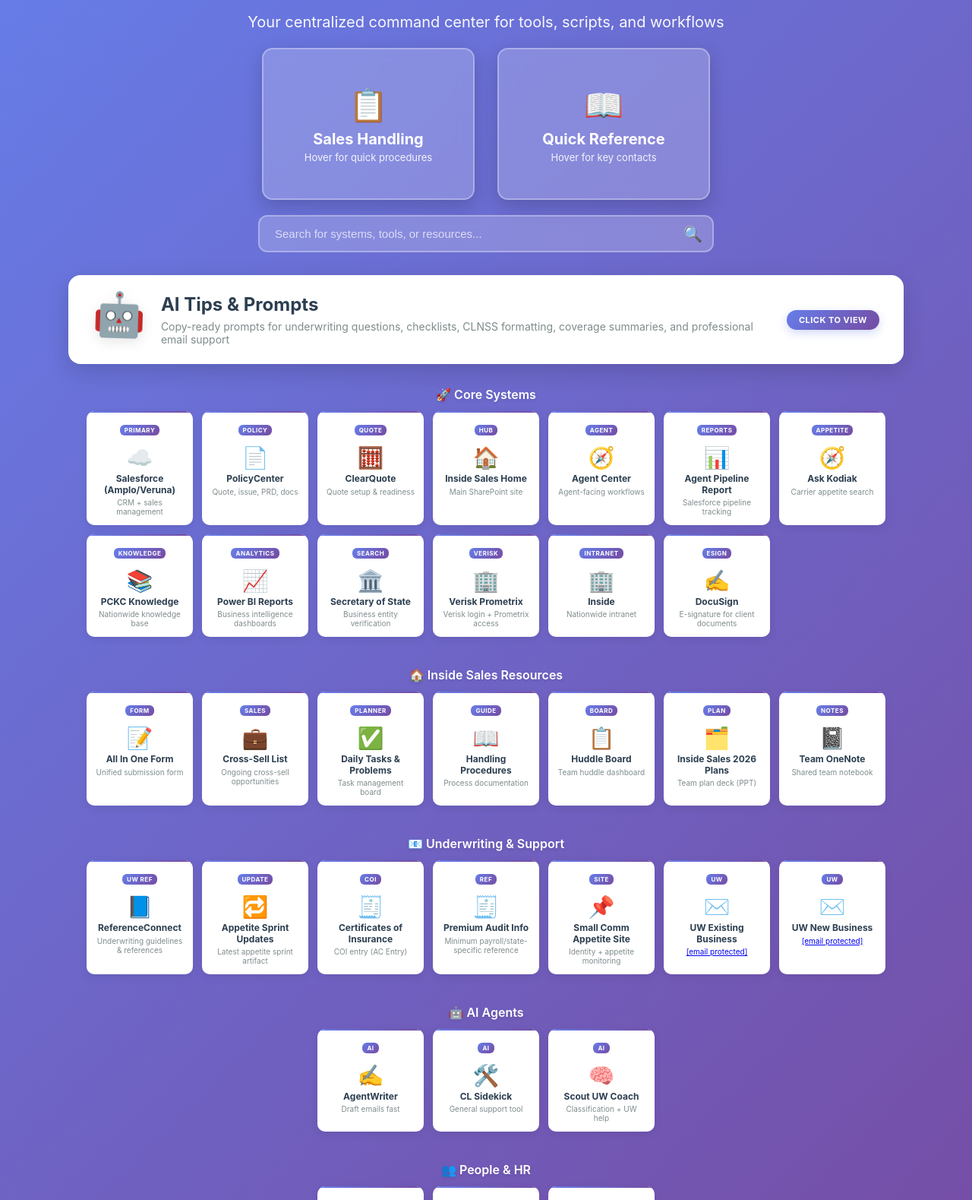
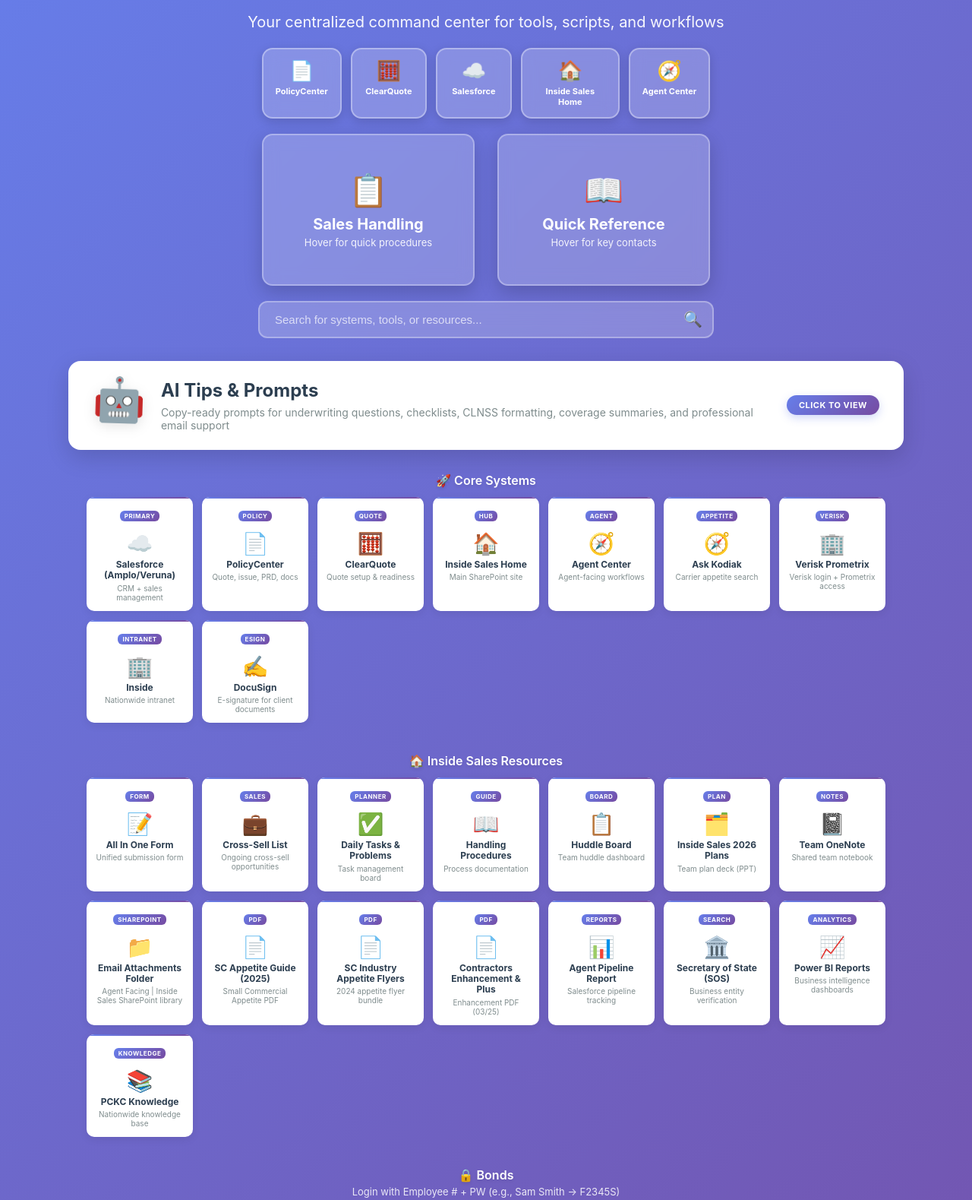
Before and after one commit to RAMOC11/INSIDERAMOS, a plain HTML site: page index.html in a window 1280 px wide. Shown: the part 175-1754 px from the top of the page at 76% size. Drawn offline with Linux system fonts and the light colour scheme.

Commit message:
Implement quick access tile cards in index.html
Added a quick access grid with tile cards for various tools and resources, enhancing navigation and user experience.

```diff
--- a/index.html
+++ b/index.html
@@ -69,6 +69,47 @@
     }
     .top-bar a:hover {
       background: rgba(255,255,255,0.3);
+    }
+
+    /* Quick Access Tile Cards */
+    .quick-access-grid {
+      display: flex;
+      flex-wrap: wrap;
+      justify-content: center;
+      gap: 12px;
+      max-width: 900px;
+      margin: 18px auto 0;
+    }
+    .quick-tile {
+      background: rgba(255, 255, 255, 0.2);
+      backdrop-filter: blur(10px);
+      border: 2px solid rgba(255, 255, 255, 0.35);
+      border-radius: 14px;
+      padding: 12px 16px;
+      text-align: center;
+      cursor: pointer;
+      transition: all 0.3s ease;
+      color: white;
+      text-decoration: none;
+      display: flex;
+      flex-direction: column;
+      align-items: center;
+      gap: 5px;
+      min-width: 100px;
+      max-width: 130px;
+      box-shadow: 0 4px 14px rgba(0,0,0,0.15);
+    }
+    .quick-tile:hover {
+      background: rgba(255, 255, 255, 0.35);
+      transform: translateY(-4px);
+      box-shadow: 0 10px 24px rgba(0,0,0,0.25);
+    }
+    .quick-tile:active { transform: translateY(-2px); }
+    .quick-tile-icon { font-size: 26px; }
+    .quick-tile-label {
+      font-size: 11px;
+      font-weight: 700;
+      line-height: 1.3;
     }
 
     /* Style for the grid of navigation cards beneath the header */
@@ -681,6 +722,29 @@
 <div class="hero-header">
 <h1 class="main-title">NSS CL Inside Sales Hub</h1>
 <p class="main-subtitle">Your centralized command center for tools, scripts, and workflows</p>
+<!-- Quick Access Tile Cards -->
+<div class="quick-access-grid">
+  <a class="quick-tile" href="https://clpolicycenter.apps.nwie.net/pc/service/launch/PolicyCenter.do" target="_blank">
+    <span class="quick-tile-icon">📄</span>
+    <span class="quick-tile-label">PolicyCenter</span>
+  </a>
+  <a class="quick-tile" href="https://clearquote.apps.nwie.net/?_gl=1*4banrq*_ga*Nzg1ODE2OTc1LjE3NzE1MjM3NTc.*_ga_GLJSQEPWL4*czE3NzE5MDgzNjIkbzckZzEkdDE3NzE5MDkxNTIkajEwJGwwJGgwdg==" target="_blank">
+    <span class="quick-tile-icon">🧮</span>
+    <span class="quick-tile-label">ClearQuote</span>
+  </a>
+  <a class="quick-tile" href="https://clnss.lightning.force.com/lightning/page/home" target="_blank">
+    <span class="quick-tile-icon">☁️</span>
+    <span class="quick-tile-label">Salesforce</span>
+  </a>
+  <a class="quick-tile" href="https://onyourside.sharepoint.com/sites/NSSCLDirect" target="_blank">
+    <span class="quick-tile-icon">🏠</span>
+    <span class="quick-tile-label">Inside Sales Home</span>
+  </a>
+  <a class="quick-tile" href="https://agentcenter.nwie.net/home" target="_blank">
+    <span class="quick-tile-icon">🧭</span>
+    <span class="quick-tile-label">Agent Center</span>
+  </a>
+</div>
 <!-- Flip Cards for Sales Handling and Quick Reference -->
 <div class="flip-cards-container">
 <!-- SALES HANDLING FLIP CARD -->
@@ -722,8 +786,8 @@
 </ul>
 <h4>🔗 UW &amp; Service</h4>
 <ul>
-<li><strong>Trevor Sharp:</strong> SHARPT4@nationwide.com</li>
-<li><strong>UW New Business:</strong> AskCLNewBusiness@nationwide.com</li>
+<li><strong>Trevor Sharp:</strong> <a href="/cdn-cgi/l/email-protection" class="__cf_email__" data-cfemail="e9baa1a8bbb9bddda987889d8086879e808d8cc78a8684">[email&#160;protected]</a></li>
+<li><strong>UW New Business:</strong> <a href="/cdn-cgi/l/email-protection" class="__cf_email__" data-cfemail="ebaa9880a8a7a58e9ca99e9882858e9898ab858a9f8284859c828f8ec5888486">[email&#160;protected]</a></li>
 </ul>
 <button onclick="openQuickRefModal()" style="background: linear-gradient(135deg, #667eea 0%, #764ba2 100%); color: white; border: none; padding: 6px 14px; border-radius: 6px; cursor: pointer; font-weight: 600; margin-top: 4px; font-size: 11px;">View All Details</button>
 </div>
@@ -772,38 +836,15 @@
 <div class="sys-title">Agent Center</div>
 <p class="sys-sub">Agent-facing workflows</p>
 </div>
-<div class="sys-card" onclick="openLink('https://clnss.lightning.force.com/lightning/r/Report/00OVu000006RSb3MAG/view?queryScope=userFolders')" title="Agent Pipeline Report">
-<div class="sys-tag">REPORTS</div>
-<div class="sys-ico">📊</div>
-<div class="sys-title">Agent Pipeline Report</div>
-<p class="sys-sub">Salesforce pipeline tracking</p>
-</div>
+
 <div class="sys-card" onclick="openLink('https://app.askkodiak.com/#/carriers')" title="Ask Kodiak">
 <div class="sys-tag">APPETITE</div>
 <div class="sys-ico">🧭</div>
 <div class="sys-title">Ask Kodiak</div>
 <p class="sys-sub">Carrier appetite search</p>
 </div>
-<div class="sys-card" onclick="openLink('https://nwpcknowledge.nationwide.com/')" title="PCKC Knowledge">
-<div class="sys-tag">KNOWLEDGE</div>
-<div class="sys-ico">📚</div>
-<div class="sys-title">PCKC Knowledge</div>
-<p class="sys-sub">Nationwide knowledge base</p>
-</div>
-
-<div class="sys-card" onclick="openLink('https://app.powerbi.com/links/sOR2l6hJ0s?ctid=22140e4c-d390-45c2-b297-a26c516dc461&amp;pbi_source=linkShare')" title="Power BI Reports">
-<div class="sys-tag">ANALYTICS</div>
-<div class="sys-ico">📈</div>
-<div class="sys-title">Power BI Reports</div>
-<p class="sys-sub">Business intelligence dashboards</p>
-</div>
-
-<div class="sys-card" onclick="openLink('https://www.secstates.com/')" title="Secretary of State">
-<div class="sys-tag">SEARCH</div>
-<div class="sys-ico">🏛️</div>
-<div class="sys-title">Secretary of State</div>
-<p class="sys-sub">Business entity verification</p>
-</div>
+
+
 <div class="sys-card" onclick="openLink('https://gateway-login.verisk.com/app/prometrix/auth/login')" title="Verisk Prometrix">
 <div class="sys-tag">VERISK</div>
 <div class="sys-ico">🏢</div>
@@ -857,6 +898,72 @@
 <div class="sys-title">Team OneNote</div>
 <p class="sys-sub">Shared team notebook</p>
 </div>
+<div class="sys-card" onclick="openLink('https://onyourside.sharepoint.com/sites/NSSCLDirect/Inside%20Sales%20Document/Forms/AllItems.aspx?FolderCTID=0x012000390B87C06333BA41B75CD27C45FDEC8F&id=%2Fsites%2FNSSCLDirect%2FInside%20Sales%20Document%2FEmail%20Attachments')" title="Email Attachments Folder">
+<div class="sys-tag">SHAREPOINT</div>
+<div class="sys-ico">📁</div>
+<div class="sys-title">Email Attachments Folder</div>
+<p class="sys-sub">Agent Facing | Inside Sales SharePoint library</p>
+</div>
+<div class="sys-card" onclick="openLink('https://onyourside.sharepoint.com/sites/NSSCLDirect/Inside%20Sales%20Document/Forms/AllItems.aspx?id=%2Fsites%2FNSSCLDirect%2FInside%20Sales%20Document%2FEmail%20Attachments%2FNationwide%20Small%20Commercial%20Appetite%20Guide%2Epdf&parent=%2Fsites%2FNSSCLDirect%2FInside%20Sales%20Document%2FEmail%20Attachments')" title="SC Appetite Guide PDF">
+<div class="sys-tag">PDF</div>
+<div class="sys-ico">📄</div>
+<div class="sys-title">SC Appetite Guide (2025)</div>
+<p class="sys-sub">Small Commercial Appetite PDF</p>
+</div>
+<div class="sys-card" onclick="openLink('https://onyourside.sharepoint.com/sites/NSSCLDirect/Shared%20Documents/Forms/AllItems.aspx?id=%2Fsites%2FNSSCLDirect%2FShared%20Documents%2FSharePoint%20Links%2FCommercial%5FLines%5FSC%5FIndustry%5FAppetite%2Epdf&parent=%2Fsites%2FNSSCLDirect%2FShared%20Documents%2FSharePoint%20Links')" title="SC Industry Appetite Flyers">
+<div class="sys-tag">PDF</div>
+<div class="sys-ico">📄</div>
+<div class="sys-title">SC Industry Appetite Flyers</div>
+<p class="sys-sub">2024 appetite flyer bundle</p>
+</div>
+<div class="sys-card" onclick="openLink('https://onyourside.sharepoint.com/sites/NSSCLDirect/Inside%20Sales%20Document/Forms/AllItems.aspx?id=%2Fsites%2FNSSCLDirect%2FInside%20Sales%20Document%2FEmail%20Attachments%2FNationwide%20Contractors%20Enhancement%20and%20Plus%20Enhancement%2Epdf&parent=%2Fsites%2FNSSCLDirect%2FInside%20Sales%20Document%2FEmail%20Attachments')" title="Contractors Enhancement & Plus">
+<div class="sys-tag">PDF</div>
+<div class="sys-ico">📄</div>
+<div class="sys-title">Contractors Enhancement &amp; Plus</div>
+<p class="sys-sub">Enhancement PDF (03/25)</p>
+</div>
+<div class="sys-card" onclick="openLink('https://clnss.lightning.force.com/lightning/r/Report/00OVu000006RSb3MAG/view?queryScope=userFolders')" title="Agent Pipeline Report">
+<div class="sys-tag">REPORTS</div>
+<div class="sys-ico">📊</div>
+<div class="sys-title">Agent Pipeline Report</div>
+<p class="sys-sub">Salesforce pipeline tracking</p>
+</div>
+<div class="sys-card" onclick="openLink('https://www.secstates.com/')" title="Secretary of State">
+<div class="sys-tag">SEARCH</div>
+<div class="sys-ico">🏛️</div>
+<div class="sys-title">Secretary of State (SOS)</div>
+<p class="sys-sub">Business entity verification</p>
+</div>
+<div class="sys-card" onclick="openLink('https://app.powerbi.com/links/sOR2l6hJ0s?ctid=22140e4c-d390-45c2-b297-a26c516dc461&amp;pbi_source=linkShare')" title="Power BI Reports">
+<div class="sys-tag">ANALYTICS</div>
+<div class="sys-ico">📈</div>
+<div class="sys-title">Power BI Reports</div>
+<p class="sys-sub">Business intelligence dashboards</p>
+</div>
+<div class="sys-card" onclick="openLink('https://nwpcknowledge.nationwide.com/')" title="PCKC Knowledge">
+<div class="sys-tag">KNOWLEDGE</div>
+<div class="sys-ico">📚</div>
+<div class="sys-title">PCKC Knowledge</div>
+<p class="sys-sub">Nationwide knowledge base</p>
+</div>
+</div>
+<!-- BONDS SECTION -->
+<h2 class="group-header">🔒 Bonds</h2>
+<p style="text-align:center;color:rgba(255,255,255,0.85);font-size:13px;margin:-8px 0 12px;">Login with Employee # + PW (e.g., Sam Smith → F2345S)</p>
+<div class="sys-grid">
+<div class="sys-card" onclick="openLink('https://identity.nationwide.com/as/authorization.oauth2?client_id=Y6lIHGir99yVYkrjEqC4HGchBV0Hi9HC&redirect_uri=https%3A%2F%2Fagentcenter.nationwide.com%2Fhome&response_type=code&scope=openid%20nwapi%20pci&nonce=32fcaaa22756f6d54a519afc5fbcdd111ccFqnauk&state=8b5156532350508bd0b73b5f6e0f29d81efjq60nJ&code_challenge=3MgV0jj9VpBm-1HPfYVasCF-u5QIkuOH8HZ7Zgl43-I&code_challenge_method=S256&iam_domain=partner-pnc-gsa&vnd_pi_application_name=EUAv3')" title="Agent Center Login #1">
+<div class="sys-tag">BONDS</div>
+<div class="sys-ico">🔑</div>
+<div class="sys-title">Agent Center Login #1</div>
+<p class="sys-sub">NW Identity → Agent Center</p>
+</div>
+
+<div class="sys-card" onclick="openLink('https://nwpcknowledge.nationwide.com/groups/59210/posts/5799895-commercial-bonds?words=bonds&words=nss')" title="Commercial Bonds Knowledge">
+<div class="sys-tag">KNOWLEDGE</div>
+<div class="sys-ico">📚</div>
+<div class="sys-title">Commercial Bonds</div>
+<p class="sys-sub">NW Knowledge Post for Bonds</p>
+</div>
 </div>
 <h2 class="group-header">📧 Underwriting &amp; Support</h2>
 <div class="sys-grid"><div class="sys-card" onclick="openLink('https://referenceconnect.guidewire.com/')" title="ReferenceConnect"><div class="sys-tag">UW REF</div><div class="sys-ico">📘</div><div class="sys-title">ReferenceConnect</div><p class="sys-sub">Underwriting guidelines &amp; references</p></div>
@@ -958,7 +1065,7 @@
 </div>
 </div>
 </div>
-<script data-cfasync="false" src="/cdn-cgi/scripts/5c5dd728/cloudflare-static/email-decode.min.js"></script><script>
+<script data-cfasync="false" src="/cdn-cgi/scripts/5c5dd728/cloudflare-static/email-decode.min.js"></script><script data-cfasync="false" src="/cdn-cgi/scripts/5c5dd728/cloudflare-static/email-decode.min.js"></script><script>
     function openLink(url){
       window.open(url, '_blank', 'noopener,noreferrer');
     }
@@ -1579,19 +1686,4 @@
         document.body.removeChild(textarea);
       };
       if (navigator.clipboard && navigator.clipboard.writeText) {
-        navigator.clipboard.writeText(text).catch(() => {
-          doCopy();
-        });
-      } else {
-        doCopy();
-      }
-      const originalText = button.innerHTML;
-      button.innerHTML = '✓';
-      button.style.background = '#10b981';
-      setTimeout(() => {
-        button.innerHTML = originalText;
-        button.style.background = '';
-      }, 2000);
-    }  </script>
-</body>
-</html>
+        navigator.clipboard.writeText
```
